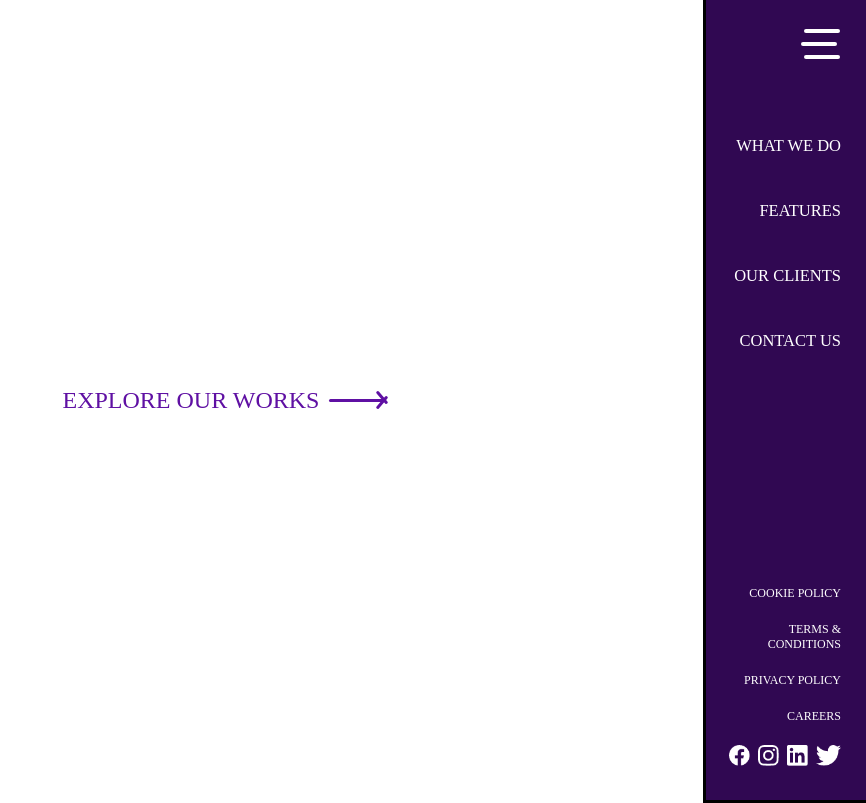
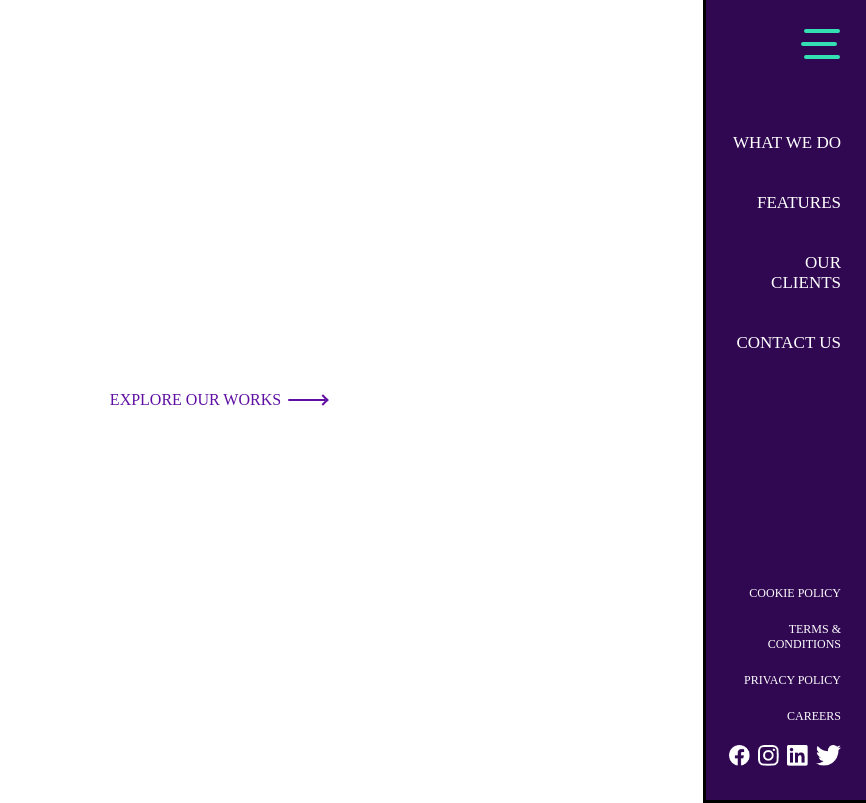
Before and after one commit to mathycoder/playground, a React (Create React App) app: page / in a window 1280 px wide. Shown: the whole page, without its empty margins (414-1280 px from the left). Built offline with nearby package versions, Linux system fonts and the light colour scheme.

Commit message:
simplified arrowhead

```diff
--- a/src/components/ArrowLink/ArrowLink.js
+++ b/src/components/ArrowLink/ArrowLink.js
@@ -1,23 +1,19 @@
 import React from 'react'
-import { LinkWrapper, Text, ArrowHeadWrapper,
-         ArrowBase, ArrowHeadTop, ArrowHeadBottom } from './ArrowLinkStyles'
+import { LinkWrapper, Text, ArrowHead, ArrowBase } from './ArrowLinkStyles'
 
 const ArrowLink = ({ text, lineLength, link }) => {
   return (
     <LinkWrapper className="arrowlink-wrapper" href={link} >
       <Text className="arrowlink-text">{text}</Text>
       <ArrowBase className="arrowlink-base" style={{width: lineLength}}/>
-      <ArrowHeadWrapper className="arrowlink-head">
-        <ArrowHeadTop />
-        <ArrowHeadBottom />
-      </ArrowHeadWrapper>
+      <ArrowHead />
     </LinkWrapper>
   )
 }
 
 ArrowLink.defaultProps = {
   text: "EXPLORE OUR WORKS",
-  lineLength: "57px",
+  lineLength: "38px",
   link: "https://themobux.com/"
 }
 
--- a/src/components/ArrowLink/ArrowLinkStyles.js
+++ b/src/components/ArrowLink/ArrowLinkStyles.js
@@ -1,4 +1,6 @@
 import styled from 'styled-components'
+
+const primaryPurple = '#5F10A3'
 
 export const LinkWrapper = styled.a`
   display: flex;
@@ -10,43 +12,24 @@ export const LinkWrapper = styled.a`
 
 export const Text = styled.div`
   font-family: Rubik;
-  font-size: 24px;
+  font-size: 16px;
   font-weight: 500;
-  color: #5F10A3;
-  margin-right: 10px;
-`;
-
-export const ArrowHeadWrapper = styled.div`
-  display: flex;
-  flex-direction: column;
-  margin-left: -12px;
-  justify-content: center;
+  color: ${primaryPurple};
+  margin-right: 7px;
 `;
 
 export const ArrowBase = styled.div`
-  background-color: #5F10A3;
-  height: 3px;
+  background-color: ${primaryPurple};
+  height: 2px;
   border-radius: 10px;
 `;
 
-export const ArrowHeadTop = styled.div`
-  margin-top: 5px;
-  position: absolute;
-  background-color: #5F10A3;
-  width: 16px;
-  height: 3px;
-  border-radius: 5px;
-  transform: rotate(-49deg);
-  -webkit-transform: rotate(-49deg);
+export const ArrowHead = styled.i`
+  border: solid ${primaryPurple};
+  border-width: 0 2px 2px 0;
+  display: inline-block;
+  padding: 3px;
+  transform: rotate(-45deg);
+  -webkit-transform: rotate(-45deg);
+  margin-left: -7px;
 `;
-
-export const ArrowHeadBottom = styled.div`
-  margin-top: -5px;
-  position: absolute;
-  background-color: #5F10A3;
-  width: 16px;
-  height: 3px;
-  border-radius: 10px;
-  transform: rotate(49deg);
-  -webkit-transform: rotate(49deg);
-`;
--- a/src/components/HamburgerMenu/HamburgerMenu.js
+++ b/src/components/HamburgerMenu/HamburgerMenu.js
@@ -1,29 +1,25 @@
-import React from 'react'
-import styled from 'styled-components'
-import facebook from '../../assets/images/facebook.png'
-import facebookHover from '../../assets/images/facebook-hover.png'
-import instagram from '../../assets/images/instagram.png'
-import instagramHover from '../../assets/images/instagram-hover.png'
-import linkedin from '../../assets/images/linkedin.png'
-import linkedinHover from '../../assets/images/linkedin-hover.png'
-import twitter from '../../assets/images/twitter.png'
-import twitterHover from '../../assets/images/twitter-hover.png'
+import React, { useState } from 'react'
+import { Wrapper, HamburgerDashes, Dash, MiddleDash, Titles, Title,
+         Policies, Policy, SocialIcons, FacebookImage, InstagramImage,
+         LinkedinImage, TwitterImage } from './HamburgerMenuStyles'
 
 const HamburgerMenu = () => {
+  const [menuIsOpen, setMenuIsOpen] = useState(false)
+
   return (
-    <Wrapper>
-      <HamburgerDashes>
+    <Wrapper style={menuIsOpen ? {width: "0px", padding: 0, border: "none"} : null }>
+      <HamburgerDashes onClick={() => setMenuIsOpen(!menuIsOpen)}>
         <Dash />
         <MiddleDash />
         <Dash />
       </HamburgerDashes>
-      <Titles>
+      <Titles style={menuIsOpen ? {display: "none"} : null }>
         <Title>WHAT WE DO</Title>
         <Title>FEATURES</Title>
         <Title>OUR CLIENTS</Title>
         <Title>CONTACT US</Title>
       </Titles>
-      <Policies>
+      <Policies style={menuIsOpen ? {width: "0px"} : null }>
         <Policy>COOKIE POLICY</Policy>
         <Policy>TERMS & CONDITIONS</Policy>
         <Policy>PRIVACY POLICY</Policy>
@@ -39,161 +35,4 @@ const HamburgerMenu = () => {
   )
 }
 
-const Wrapper = styled.div`
-  background-color: #300852;
-  font-family: Rubik;
-  color: white;
-  width: 110px;
-  display: flex;
-  flex-direction: column;
-  align-items: flex-end;
-  height: 100%;
-  padding: 20px 25px;
-  border: 3px solid black;
-  border-right: none;
-  height: 95vh;
-
-  -webkit-touch-callout: none; /* iOS Safari */
-    -webkit-user-select: none; /* Safari */
-     -khtml-user-select: none; /* Konqueror HTML */
-       -moz-user-select: none; /* Old versions of Firefox */
-        -ms-user-select: none; /* Internet Explorer/Edge */
-            user-select: none; /* Non-prefixed version, currently
-                                  supported by Chrome, Opera and Firefox */
-`;
-
-const HamburgerDashes = styled.div`
-  height: 48px;
-  width: 40px;
-  margin-bottom: 45px;
-
-  &:hover {
-    cursor: pointer;
-  }
-`;
-
-// #34E0B3
-
-const Dash = styled.div`
-  width: 36px;
-  height: 4px;
-  border-radius: 5px;
-  background-color: white;
-  margin: 9px 0;
-  margin-left: 3px;
-  ${HamburgerDashes}:hover & {
-    background-color: #34E0B3;
-  }
-`;
-
-const MiddleDash = styled.div`
-  width: 36px;
-  height: 4px;
-  border-radius: 5px;
-  background-color: white;
-  margin: 9px 0;
-
-  ${HamburgerDashes}:hover & {
-    background-color: #34E0B3;
-  }
-`;
-
-const Titles = styled.div`
-  display: flex;
-  flex-direction: column;
-  justify-content: space-around;
-  flex: 1;
-  max-height: 260px;
-  margin-bottom: 20px;
-`;
-
-const Title = styled.div`
-  font-size: 16.5px;
-  font-weight: 500;
-  margin: 10px 0;
-  text-align: right;
-
-  &:hover {
-    color: #34E0B3;
-    cursor: pointer;
-  }
-`;
-
-const Policies = styled.div`
-  display: flex;
-  flex-direction: column;
-  justify-content: space-around;
-  margin-top: auto;
-  flex: 1;
-  max-height: 160px;
-`;
-
-const Policy = styled.div`
-  font-size: 12px;
-  font-weight: 400;
-  margin: 5px 0;
-  text-align: right;
-
-  &:hover {
-    color: #34E0B3;
-    cursor: pointer;
-  }
-`;
-
-const SocialIcons = styled.div`
-  display: flex;
-  width: 102%;
-  justify-content: space-between;
-  margin: 10px 0;
-`;
-
-const FacebookImage = styled.div`
-  width: 21px;
-  height: 21px;
-  background-image: url(${facebook});
-  background-size: contain;
-  background-repeat: no-repeat;
-  &:hover {
-    background-image: url(${facebookHover});
-    cursor: pointer;
-  }
-`;
-
-const InstagramImage = styled.div`
-  width: 21px;
-  height: 21px;
-  background-image: url(${instagram});
-  background-size: contain;
-  background-repeat: no-repeat;
-  &:hover {
-    background-image: url(${instagramHover});
-    cursor: pointer;
-  }
-`;
-
-const LinkedinImage = styled.div`
-  width: 21px;
-  height: 21px;
-  background-image: url(${linkedin});
-  background-size: contain;
-  background-repeat: no-repeat;
-  &:hover {
-    background-image: url(${linkedinHover});
-    cursor: pointer;
-  }
-`;
-
-const TwitterImage = styled.div`
-  width: 25px;
-  height: 25px;
-  background-image: url(${twitter});
-  background-size: contain;
-  background-repeat: no-repeat;
-  &:hover {
-    background-image: url(${twitterHover});
-    cursor: pointer;
-  }
-`;
-
-
 export default HamburgerMenu
--- /dev/null
+++ b/src/components/HamburgerMenu/HamburgerMenuStyles.js
@@ -0,0 +1,165 @@
+import styled from 'styled-components'
+import facebook from '../../assets/images/facebook.png'
+import facebookHover from '../../assets/images/facebook-hover.png'
+import instagram from '../../assets/images/instagram.png'
+import instagramHover from '../../assets/images/instagram-hover.png'
+import linkedin from '../../assets/images/linkedin.png'
+import linkedinHover from '../../assets/images/linkedin-hover.png'
+import twitter from '../../assets/images/twitter.png'
+import twitterHover from '../../assets/images/twitter-hover.png'
+
+export const Wrapper = styled.div`
+  background-color: #300852;
+  font-family: Rubik;
+  color: white;
+  width: 110px;
+  display: flex;
+  flex-direction: column;
+  align-items: flex-end;
+  height: 100%;
+  padding: 20px 25px;
+  border: 3px solid black;
+  border-right: none;
+  height: 95vh;
+
+  -webkit-touch-callout: none; /* iOS Safari */
+    -webkit-user-select: none; /* Safari */
+     -khtml-user-select: none; /* Konqueror HTML */
+       -moz-user-select: none; /* Old versions of Firefox */
+        -ms-user-select: none; /* Internet Explorer/Edge */
+            user-select: none; /* Non-prefixed version, currently
+                                  supported by Chrome, Opera and Firefox */
+`;
+
+export const HamburgerDashes = styled.div`
+  height: 48px;
+  width: 40px;
+  margin-bottom: 45px;
+
+  &:hover {
+    cursor: pointer;
+  }
+`;
+
+// #34E0B3
+
+export const Dash = styled.div`
+  width: 36px;
+  height: 4px;
+  border-radius: 5px;
+  background-color: #34E0B3;
+  margin: 9px 0;
+  margin-left: 3px;
+  ${HamburgerDashes}:hover & {
+    background-color: #34E0B3;
+  }
+`;
+
+export const MiddleDash = styled.div`
+  width: 36px;
+  height: 4px;
+  border-radius: 5px;
+  background-color: #34E0B3;
+  margin: 9px 0;
+
+  ${HamburgerDashes}:hover & {
+    background-color: #34E0B3;
+  }
+`;
+
+export const Titles = styled.div`
+  display: flex;
+  flex-direction: column;
+  justify-content: space-around;
+  flex: 1;
+  max-height: 260px;
+  margin-bottom: 20px;
+`;
+
+export const Title = styled.div`
+  font-size: 17px;
+  font-weight: 500;
+  margin: 10px 0;
+  text-align: right;
+
+  &:hover {
+    color: #34E0B3;
+    cursor: pointer;
+  }
+`;
+
+export const Policies = styled.div`
+  display: flex;
+  flex-direction: column;
+  justify-content: space-around;
+  margin-top: auto;
+  flex: 1;
+  max-height: 160px;
+`;
+
+export const Policy = styled.div`
+  font-size: 12px;
+  font-weight: 400;
+  margin: 5px 0;
+  text-align: right;
+
+  &:hover {
+    color: #34E0B3;
+    cursor: pointer;
+  }
+`;
+
+export const SocialIcons = styled.div`
+  display: flex;
+  width: 102%;
+  justify-content: space-between;
+  margin: 10px 0;
+`;
+
+export const FacebookImage = styled.div`
+  width: 21px;
+  height: 21px;
+  background-image: url(${facebook});
+  background-size: contain;
+  background-repeat: no-repeat;
+  &:hover {
+    background-image: url(${facebookHover});
+    cursor: pointer;
+  }
+`;
+
+export const InstagramImage = styled.div`
+  width: 21px;
+  height: 21px;
+  background-image: url(${instagram});
+  background-size: contain;
+  background-repeat: no-repeat;
+  &:hover {
+    background-image: url(${instagramHover});
+    cursor: pointer;
+  }
+`;
+
+export const LinkedinImage = styled.div`
+  width: 21px;
+  height: 21px;
+  background-image: url(${linkedin});
+  background-size: contain;
+  background-repeat: no-repeat;
+  &:hover {
+    background-image: url(${linkedinHover});
+    cursor: pointer;
+  }
+`;
+
+export const TwitterImage = styled.div`
+  width: 25px;
+  height: 25px;
+  background-image: url(${twitter});
+  background-size: contain;
+  background-repeat: no-repeat;
+  &:hover {
+    background-image: url(${twitterHover});
+    cursor: pointer;
+  }
+`;
```
Also changed, not shown: 1 other file (tests, documents, lock files or other folders).
